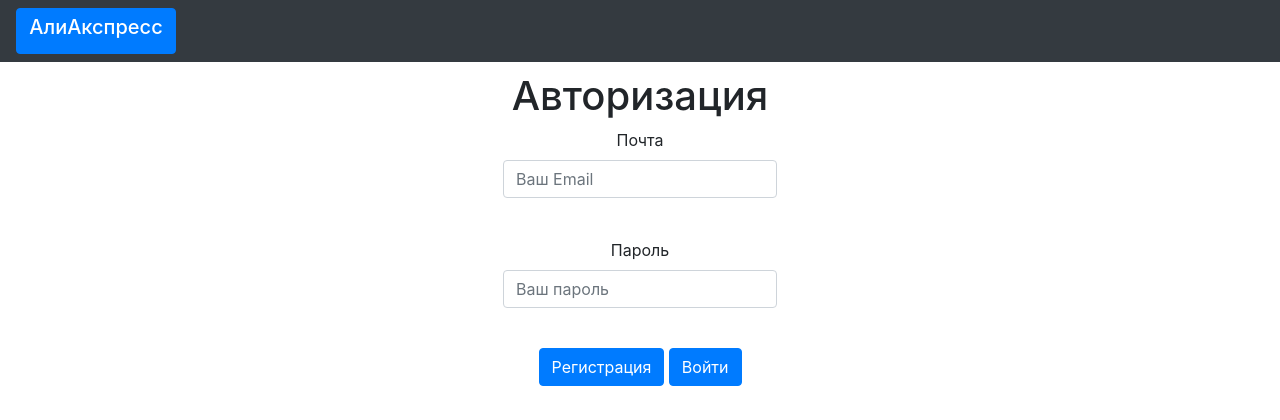
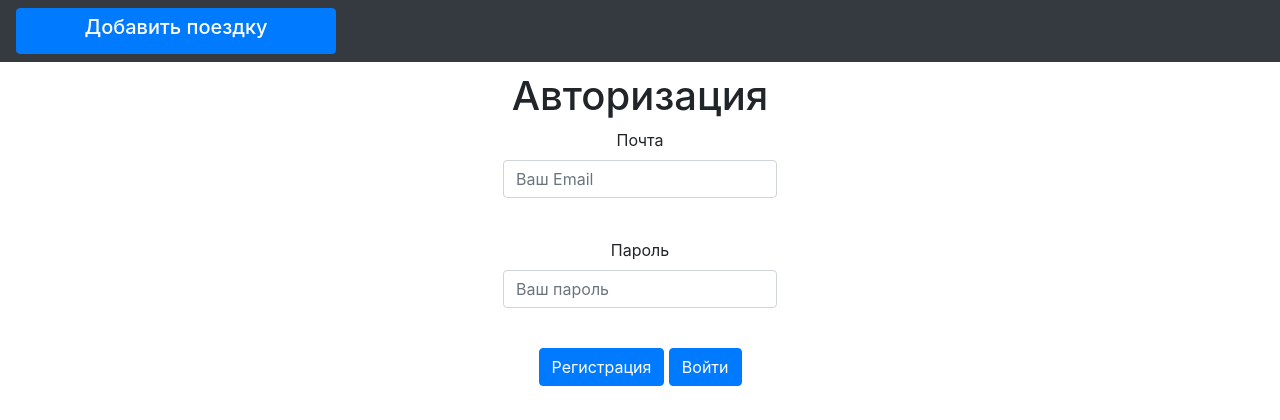
Before and after one commit to Likogeles/Buisnesstrips, a Flask app: page /login in a window 1280 px wide. Shown: the top 420 px of the page. Run offline with Flask 2, Linux system fonts and the light colour scheme; some libraries are stand-ins or nearby versions.

Commit message:
Final final

```diff
--- a/templates/login.html
+++ b/templates/login.html
@@ -11,7 +11,7 @@
 </head>
 <body>
 <nav class="navbar navbar-expand-lg fixed-top navbar-dark bg-dark justify-content-between">
-    <a class="btn btn-primary text-wrap" href="/" role="button" style="width: 10rem;"><h5>АлиАкспресс</h5></a>
+    <a class="btn btn-primary text-wrap" href="/" role="button" style="width: 20rem;"><h5>Добавить поездку</h5></a>
 </nav>
 <br>
 <br>
--- a/templates/register.html
+++ b/templates/register.html
@@ -42,7 +42,7 @@
         </p>
         <p>
             {{ form.city.label }}<br>
-            {{ form.city(class="form-control", type="string", placeholder="Фамилия") }}<br>
+            {{ form.city(class="form-control", type="string", placeholder="Ваш город") }}<br>
             {% for error in form.city.errors %}
                 <div class="alert alert-danger" role="alert">
                     {{ error }}
```
